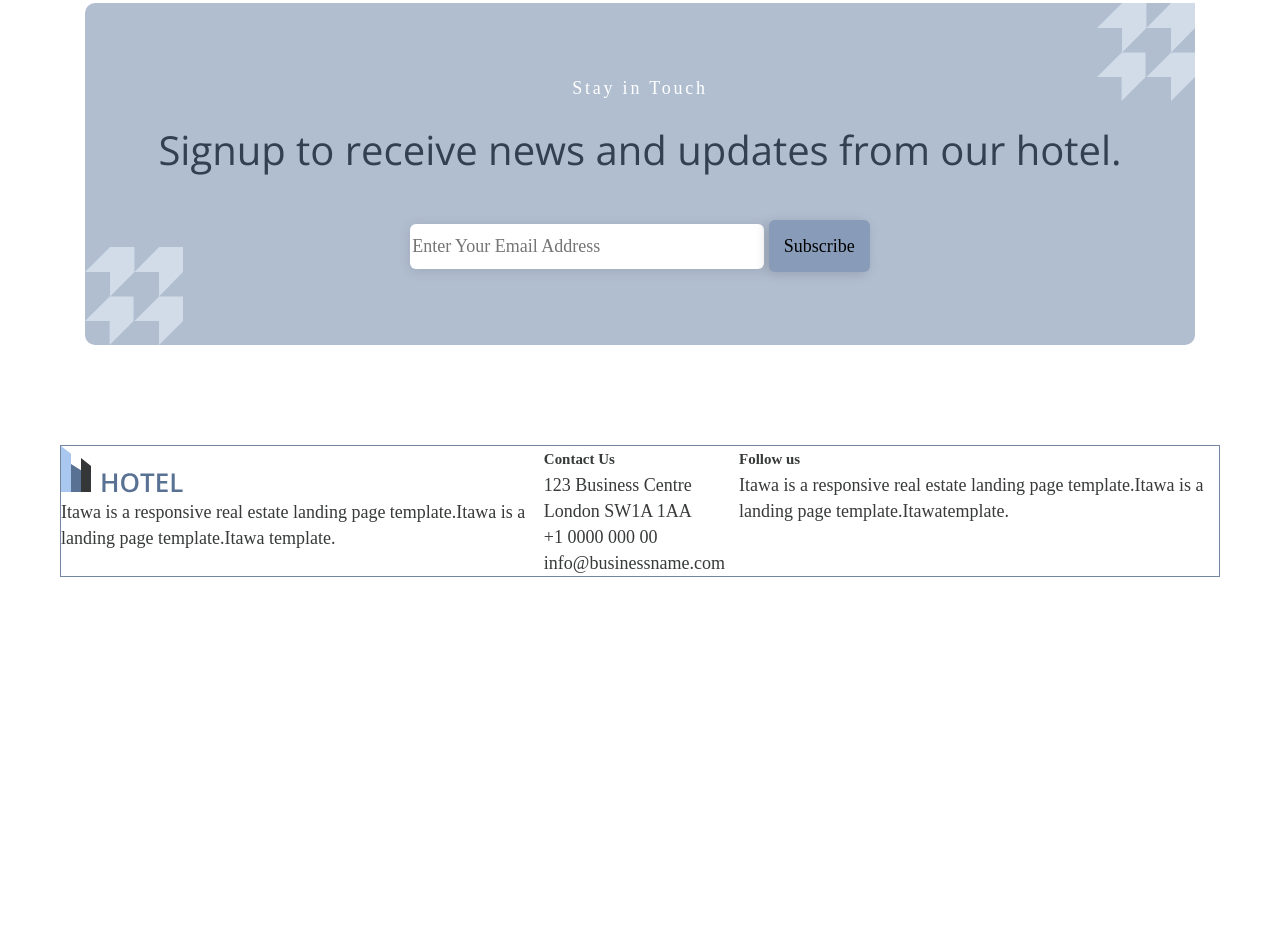
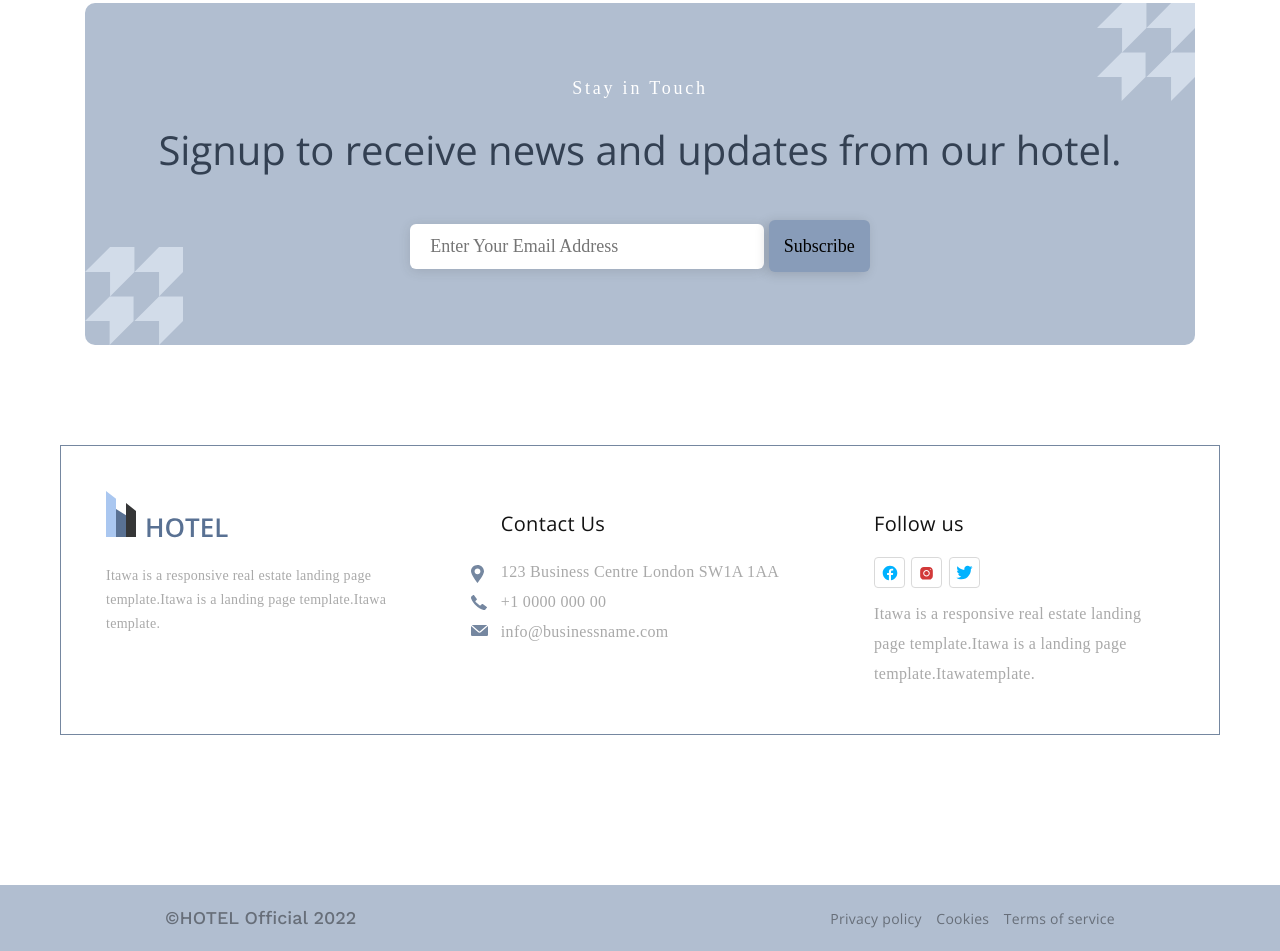
Before and after one commit to Spikuser/hotel, a website: page app/index.html in a window 1280 px wide. Shown: the part 5550-6501 px from the top of the page. Before the commit the page ends 6277 px from the top, so only its background shows below. Drawn offline with nearby package versions, Linux system fonts and the light colour scheme; a web font is replaced by a local one.

Commit message:
added footer

```diff
--- a/app/index.html
+++ b/app/index.html
@@ -646,7 +646,7 @@
 </main>
 <footer class="footer">
     <div class="container">
-        <div class="footer__top">
+        <div class="footer-top">
             <div class="footer-top__item footer-top__item--logo">
                 <a class="logo" href="#">
                     <img class="logo__img" src="images/logo.svg" alt="logo">
@@ -658,7 +658,7 @@
                 <h5 class="footer-top__title">
                     Contact Us
                 </h5>
-                <p class="footer-top__adress">123 Business Centre London SW1A 1AA</p>
+                <p class="footer-top__location">123 Business Centre London SW1A 1AA</p>
                 <p class="footer-top__phone">+1 0000 000 00</p>
                 <p class="footer-top__mail">info@businessname.com</p>
             </div>
@@ -666,22 +666,24 @@
                 <h5 class="footer-top__title">
                     Follow us
                 </h5>
-                <img src="" alt="" class="footer-top__social-link">
-                <img src="" alt="" class="footer-top__social-link">
-                <img src="" alt="" class="footer-top__social-link">
+                    <a class="footer-top__social" href=""><img class="footer-top__social-link" src="images/facebook.svg" alt=""></a>
+                    <a class="footer-top__social" href=""><img class="footer-top__social-link" src="images/instagram.svg" alt=""></a>
+                    <a class="footer-top__social" href=""><img class="footer-top__social-link" src="images/twitter.svg" alt=""></a>
                 <p class="footer-top__about">
-                    Itawa is a responsive real estate landing page template.Itawa is a landing page template.Itawatemplate.</p>
+                    Itawa is a responsive real estate landing page template.Itawa is a landing page
+                    template.Itawatemplate.</p>
             </div>
         </div>
     </div>
-    <div class="footer__bot">
-        <div class="footer__bot-info"></div>
-        <a href="" class="footer__bot-links"></a>
-        <a href="" class="footer__bot-links"></a>
-        <a href="" class="footer__bot-links"></a>
+    <div class="footer-bot">
+        <div class="footer-bot__name">©HOTEL Official 2022</div>
+        <div class="footer-bot__links">
+            <a href="#" class="footer-bot__link">Privacy policy</a>
+            <a href="#" class="footer-bot__link">Cookies</a>
+            <a href="#" class="footer-bot__link">Terms of service</a>
+        </div>
     </div>
 </footer>
-
 
 <body>
     <script src="js/main.min.js"></script>
--- a/app/scss/style.scss
+++ b/app/scss/style.scss
@@ -780,16 +780,18 @@
         border-radius: 10px;
         position: relative;
     }
-    &__container::before{
+
+    &__container::before {
         content: '';
         background-image: url('../images/sign-up.svg');
         position: absolute;
-    top:0;
-    right:0;
+        top: 0;
+        right: 0;
         width: 98px;
         height: 98px;
     }
-    &__container::after{
+
+    &__container::after {
         content: '';
         background-image: url('../images/sign-up.svg');
         position: absolute;
@@ -831,6 +833,7 @@
     }
 
     &__form-input {
+        padding-left: 20px;
         width: 354px;
         height: 45px;
         border-radius: 6px;
@@ -840,18 +843,113 @@
     }
 }
 
-.footer__top{
+.footer-top {
     margin-bottom: 150px;
     display: flex;
     justify-content: space-between;
     border: 1px solid #7587A0;
-    &__item{
+
+    &__item {
         max-width: 300px;
+        margin: 45px;
+        color: #A9A9A9;
+        @extend %averagesans-400;
+        font-size: 16px;
+        line-height: 30px;
+        letter-spacing: 0.32px;
+    }
+
+    &__text {
+        color: #A9A9A9;
+        @extend %averagesans-400;
+        font-size: 14px;
+        line-height: 24px;
+        letter-spacing: 0.28px;
+        margin-top: 20px;
+    }
+
+    &__title {
+        color: #131313;
+        @extend %opensans-400;
+        font-size: 20px;
+        font-style: normal;
+        line-height: 26px;
+        margin-bottom: 20px;
+        margin-top: 20px;
+    }
+
+    &__social {
+        display: inline-block;
+    }
+
+    &__location {
+        position: relative;
+    }
+    &__phone {
+        position: relative;
+    }
+    &__mail {
+        position: relative;
+    }
+    &__location::before {
+        content: "";
+        background-image: url('../images/location.svg');
+        position: absolute;
+        width: 12.768px;
+        height: 18.24px;
+        top: 8px;
+        left: -30px;
+    }
+
+    &__phone::before {
+        content: "";
+        background-image: url('../images/phone.svg');
+        position: absolute;
+        width: 16px;
+        height: 15px;
+        top: 8px;
+        left: -30px;
+    }
+
+    &__mail::before {
+        content: "";
+        background-image: url('../images/mail.svg');
+        position: absolute;
+        width: 17.232px;
+        height: 10.928px;
+        top: 8px;
+        left: -30px;
     }
 }
 
-.footer__bot{
-    background-color:#B1BED0;
+.footer-bot {
+    display: flex;
+    justify-content: space-between;
+    background-color: #B1BED0;
+    padding-top: 20px;
+    padding-bottom: 20px;
+
+    &__name {
+        margin-left: 165px;
+        color: #0000006B;
+        font-family: Work Sans;
+        font-size: 18px;
+        font-weight: 500;
+        line-height: 26px;
+    }
+
+    &__links {
+        margin-right: 155px;
+    }
+
+    &__link {
+        color: #0000006B;
+        @extend %opensans-400;
+        font-size: 14px;
+        line-height: 24px;
+        letter-spacing: 0.28px;
+        margin-right: 10px;
+    }
 }
 
 
```
Also changed, not shown: app/css/style.min.css, app/images/facebook.svg (added), app/images/instagram.svg (added), app/images/location.svg (added), app/images/mail.svg (added), app/images/phone.svg (added), app/images/twitter.svg (added). Lines whose indentation alone changed are shown as unchanged.
